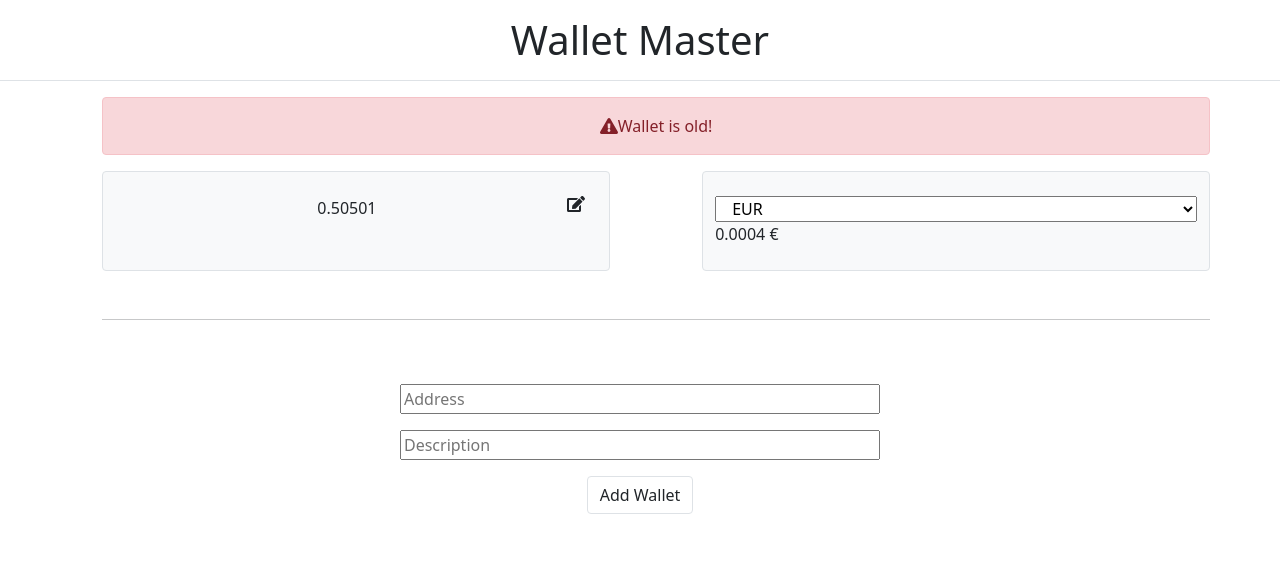
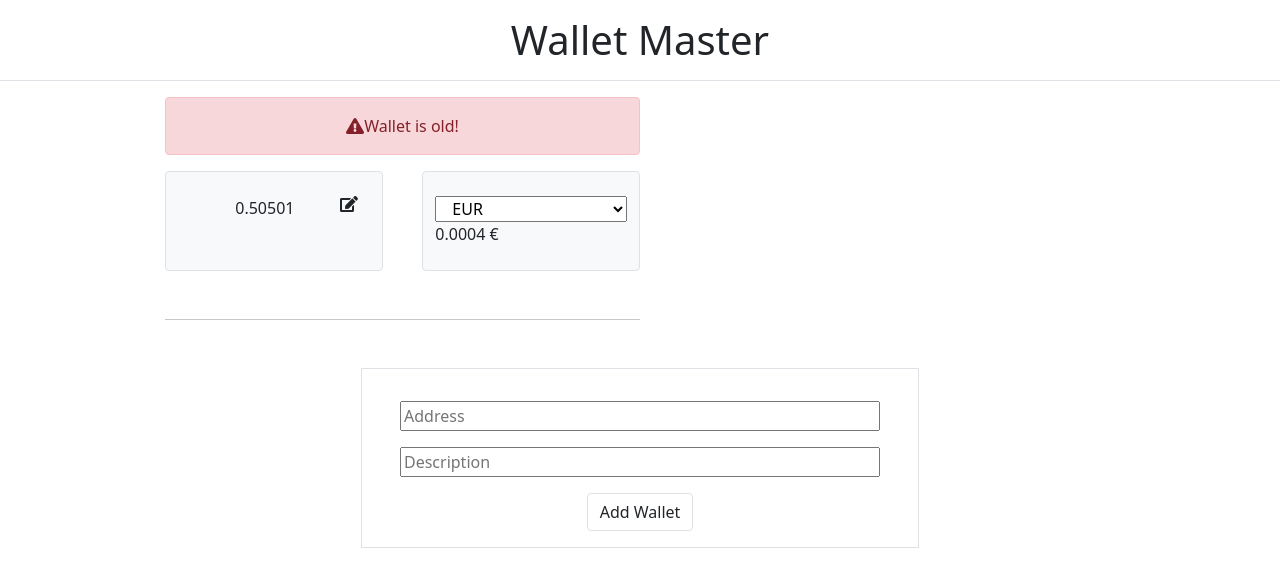
Before and after one commit to ThinkAndFly/walletMaster, a React (Create React App) app in the folder Front/: page / in a window 1280 px wide. Shown: the top 586 px of the page. Built offline with nearby package versions, Linux system fonts and the light colour scheme.

Commit message:
slightly improved ui

```diff
--- a/Front/src/components/AddWallet.tsx
+++ b/Front/src/components/AddWallet.tsx
@@ -45,7 +45,7 @@ const AddWallet: React.FC<IProps> = ({ wallets, setWallet }) => {
     }
 
     return (
-        <div>
+        <div className="border col-sm-6 p-3 offset-sm-3">
             <input
                 type="text"
                 placeholder="Address"
--- a/Front/src/components/List.tsx
+++ b/Front/src/components/List.tsx
@@ -9,6 +9,7 @@ const List: React.FC<IProps> = ({ wallets }) => {
     const renderList = (): JSX.Element[] => {
         return wallets.map((wallet) => {
             return (
+                <div className="col-sm-5 offset-sm-1">
                     <div className="row">
                         <div className="alert alert-danger" role="alert">
                             <FontAwesomeIcon icon={faExclamationTriangle} />
@@ -30,14 +31,15 @@ const List: React.FC<IProps> = ({ wallets }) => {
                         </div>
                         <hr className="mb-5 mt-5" />
                     </div>
+                </div>
             )
         })
     }
 
     return (
-        <ul>
+        <div className="row">
             {renderList()}
-        </ul>
+        </div>
     )
 }
 
```
Lines whose indentation alone changed are shown as unchanged.
